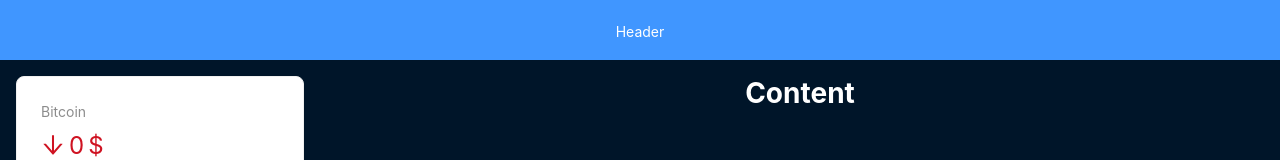
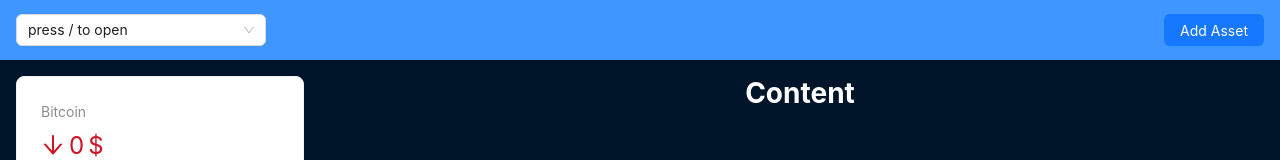
Before and after one commit to Defenseman/crypto-app, a React (Vite) app: page / in a window 1280 px wide. Shown: the top 160 px of the page. Built offline with nearby package versions, Linux system fonts and the light colour scheme; no server answers.

Commit message:
feat: add select to header

```diff
--- a/src/api.ts
+++ b/src/api.ts
@@ -49,7 +49,7 @@ export const getAssets = (): Promise<IAsset[]> => {
     try {
       setTimeout(() => {
         return res(userAssets)
-      }, 2000)
+      }, 1)
     } catch (error) {
       rej(error)
     }
--- a/src/components/layout/AppContent.tsx
+++ b/src/components/layout/AppContent.tsx
@@ -10,7 +10,7 @@ const contentStyle: React.CSSProperties = {
 };
 
 
-export default function AppContent() {
+export function AppContent() {
   return (
     <Layout.Content style={contentStyle}>
       <h1>Content</h1>
--- a/src/components/layout/AppHeader.tsx
+++ b/src/components/layout/AppHeader.tsx
@@ -1,14 +1,57 @@
-import React from 'react'
-import { Layout } from 'antd';
+import React, { useContext, useEffect, useState } from 'react'
+import { Layout, Select, Space, Button } from 'antd';
+import CryptoContex from '../../context/CryptoContext';
 
 const headerStyle: React.CSSProperties = {
   textAlign: 'center',
   color: '#fff',
   height: 60,
-  paddingInline: 48,
+  padding: '1rem',
+  display: 'flex',
+  justifyContent: 'space-between',
+  alignItems: 'center',
   backgroundColor: '#4096ff',
 };
 
+
+const handleSelect = (value: string) => {
+  console.log(value);
+}
+
 export default function AppHeader() {
-  return <Layout.Header style={headerStyle}>Header</Layout.Header>
+  const [select, setSelect] = useState(false)
+  const { crypto } = useContext(CryptoContex)
+
+  useEffect(() => {
+    const keypress = (event) => {
+      if(event.key === '/') {
+        setSelect(prev => !prev)
+      }
+    }
+    document.addEventListener('keypress', keypress)
+    return () => document.removeEventListener('keypress', keypress)
+  }, [])
+
+  return (
+    <Layout.Header style={headerStyle}>
+      <Select
+        value='press / to open'
+        style={{width: 250, textAlign: 'start'}}
+        open={select}
+        onSelect={handleSelect}
+        onClick={() => setSelect(prev => !prev)}
+        options={crypto?.map(coin => ({
+          label: coin.name,
+          value: coin.id,
+          icon: coin.icon,
+        }))}
+        optionRender={(option) => ( // ant design сам оборачивает всё в options.data
+      <Space>
+        <img style={{width: '20px'}} src={option.data.icon} alt={option.data.label} /> {option.data.label}
+      </Space>
+    )}
+      />
+      <Button type='primary'>Add Asset</Button>
+    </Layout.Header>
+  )
 }
--- a/src/components/layout/AppLayout.tsx
+++ b/src/components/layout/AppLayout.tsx
@@ -1,5 +1,5 @@
 import { Layout, Spin } from "antd"
-import AppContent from "./AppContent"
+import { AppContent } from "./AppContent"
 import AppFooter from "./AppFooter"
 import AppHeader from "./AppHeader"
 import AppSider from "./AppSider"
@@ -9,7 +9,7 @@ import CryptoContex from "../../context/CryptoContext"
 export const AppLayout = () => {
     const { isLoading } = useContext(CryptoContex)
     if (isLoading) {
-        return <Spin fullscreen/>
+        return <Spin fullscreen />
     }
     return (
         <Layout>
```
